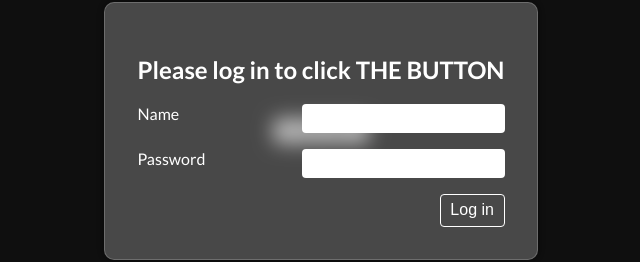
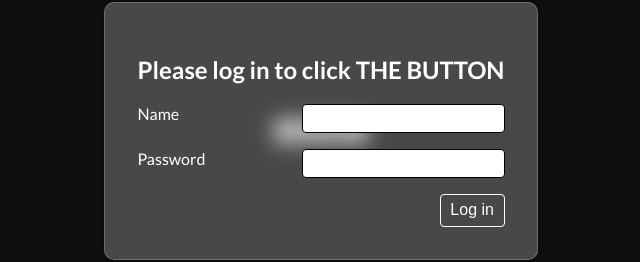
Before and after one commit to goodideagiver/click-the-button, a website built with Parcel: page src/index.html in a window 1280 px wide. Both pictures are taken after a click on the button "CLICK ME". Shown: the part 269-531 px from the top of the page, without its empty margins (319-959 px from the left). Built offline with nearby package versions, Linux system fonts and the light colour scheme.

Commit message:
update input style for firefox

```diff
--- a/package.json
+++ b/package.json
@@ -4,7 +4,7 @@
   "description": "",
   "scripts": {
     "start": "rm -rf dist && parcel src/index.html",
-    "deploy": "rm -rf dist && parcel build index.html --out-dir dist && gh-pages -d dist"
+    "deploy": "rm -rf dist && parcel build src/index.html --no-source-maps --public-url ./  && gh-pages -d dist"
   },
   "author": "",
   "license": "JP2GMD",
--- a/src/styles/UI/modal.scss
+++ b/src/styles/UI/modal.scss
@@ -60,7 +60,7 @@
 	}
 
 	input {
-		border: 1px solid transparent;
+		border: 1px solid black;
 		padding: 6px 12px;
 		border-radius: 0.25rem;
 	}
```
